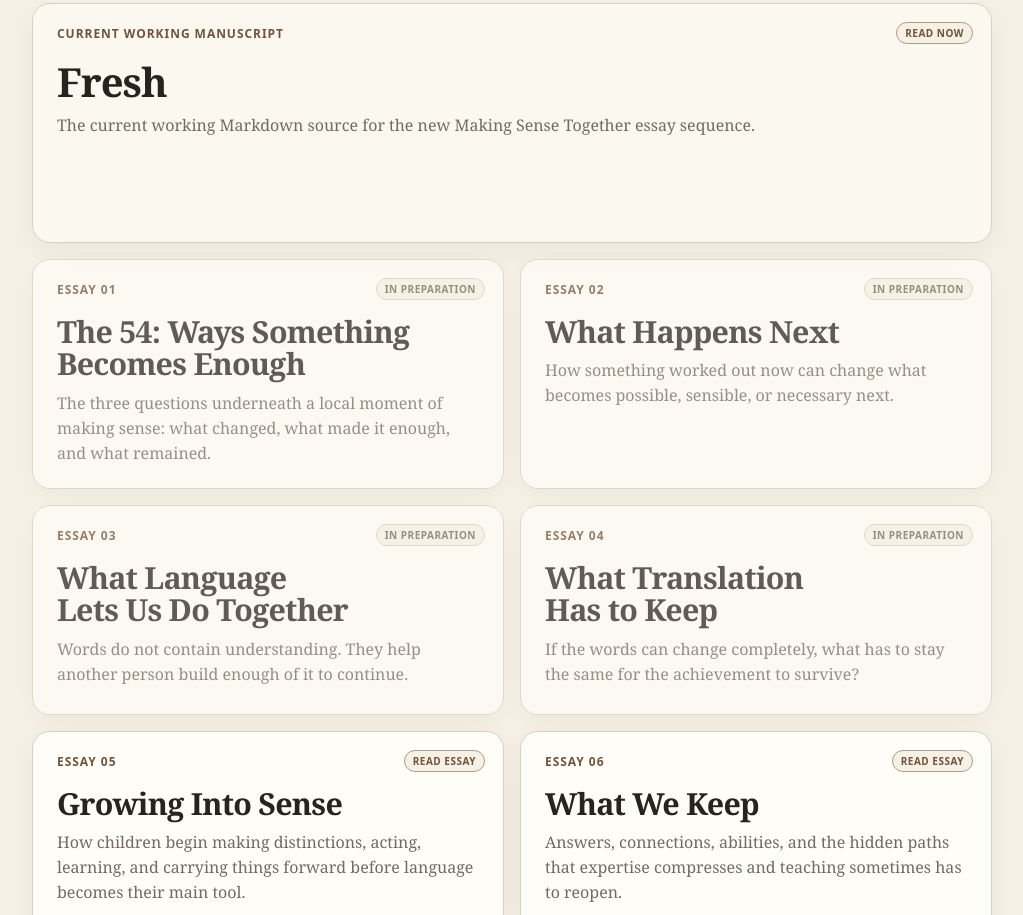
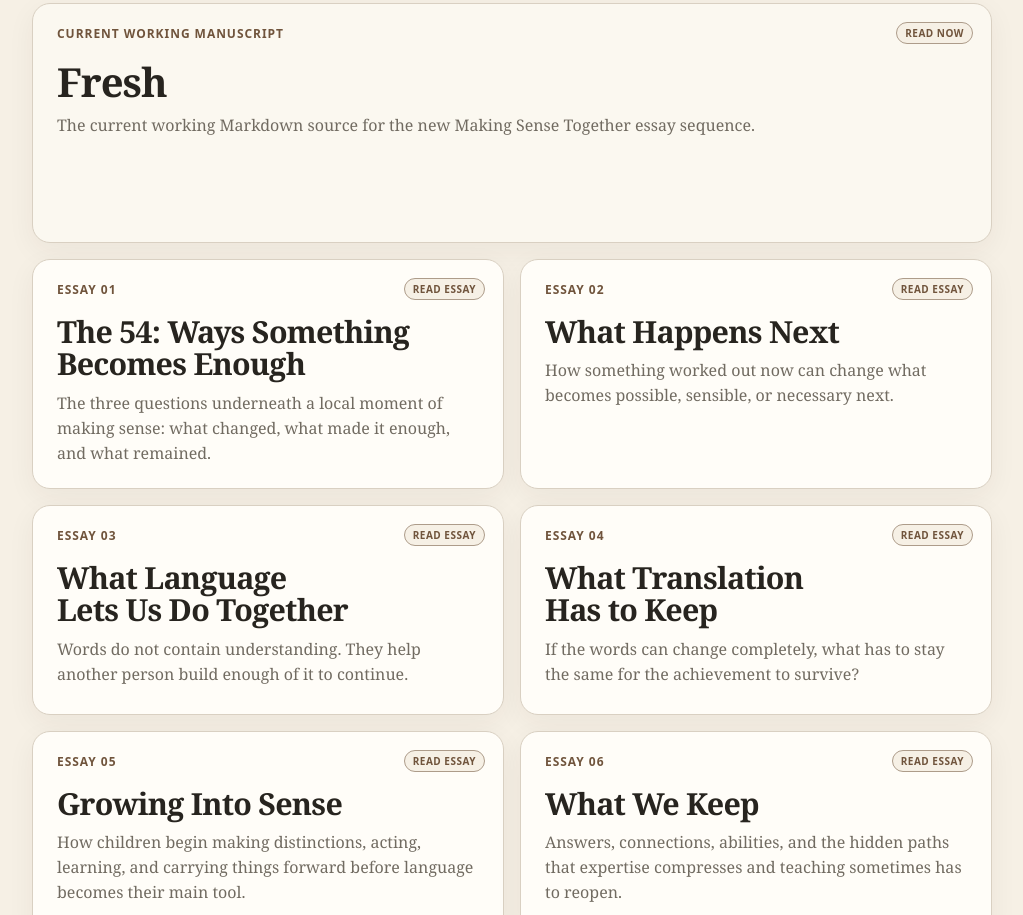
Before and after one commit to TitanicParker/TitanicParker.github.io, a plain HTML site: page making-sense-together/essays.html in a window 1280 px wide. Shown: the part 554-1469 px from the top of the page, without its empty margins (128-1151 px from the left). Drawn offline with Linux system fonts and the light colour scheme; no server answers.

Commit message:
Mirror essays.html from MST source

```diff
--- a/making-sense-together/essays.html
+++ b/making-sense-together/essays.html
@@ -87,23 +87,23 @@ h1{margin:0 0 18px;font-size:clamp(2.8rem,7vw,5.8rem);line-height:.94;letter-spa
       <h2>Fresh</h2>
       <p>The current working Markdown source for the new Making Sense Together essay sequence.</p>
     </a>
-    <a class="essay-card pending" data-file="essays/01-the-54-ways-something-becomes-enough.md" href="index.html?file=essays/01-the-54-ways-something-becomes-enough.md">
-      <span class="essay-num">Essay 01</span><span class="status">In preparation</span>
+    <a class="essay-card available" href="fresh.html#chapter-1-the-54-ways-something-becomes-enough-section">
+      <span class="essay-num">Essay 01</span><span class="status">Read essay</span>
       <h2>The 54: Ways Something Becomes Enough</h2>
       <p>The three questions underneath a local moment of making sense: what changed, what made it enough, and what remained.</p>
     </a>
-    <a class="essay-card pending" data-file="essays/02-what-happens-next.md" href="index.html?file=essays/02-what-happens-next.md">
-      <span class="essay-num">Essay 02</span><span class="status">In preparation</span>
+    <a class="essay-card available" href="fresh.html#chapter-2-what-happens-next-section">
+      <span class="essay-num">Essay 02</span><span class="status">Read essay</span>
       <h2>What Happens Next</h2>
       <p>How something worked out now can change what becomes possible, sensible, or necessary next.</p>
     </a>
-    <a class="essay-card pending" data-file="essays/03-what-language-lets-us-do-together.md" href="index.html?file=essays/03-what-language-lets-us-do-together.md">
-      <span class="essay-num">Essay 03</span><span class="status">In preparation</span>
+    <a class="essay-card available" href="fresh.html#chapter-3-what-language-lets-us-do-together-section">
+      <span class="essay-num">Essay 03</span><span class="status">Read essay</span>
       <h2>What Language Lets Us Do Together</h2>
       <p>Words do not contain understanding. They help another person build enough of it to continue.</p>
     </a>
-    <a class="essay-card pending" data-file="essays/04-what-translation-has-to-keep.md" href="index.html?file=essays/04-what-translation-has-to-keep.md">
-      <span class="essay-num">Essay 04</span><span class="status">In preparation</span>
+    <a class="essay-card available" href="fresh.html#chapter-4-what-translation-has-to-keep-section">
+      <span class="essay-num">Essay 04</span><span class="status">Read essay</span>
       <h2>What Translation Has to Keep</h2>
       <p>If the words can change completely, what has to stay the same for the achievement to survive?</p>
     </a>
@@ -137,7 +137,7 @@ h1{margin:0 0 18px;font-size:clamp(2.8rem,7vw,5.8rem);line-height:.94;letter-spa
       <h2>Designing for Enough</h2>
       <p>What changes when the recurring structure of making sense becomes something we can inspect, measure, and deliberately shape.</p>
     </a>
-    <a class="essay-card available final-card" href="fresh.html#chapter-11-what-we-were-looking-at-all-along-section">
+    <a class="essay-card  final-card available" href="fresh.html#chapter-11-what-we-were-looking-at-all-along-section">
       <span class="essay-num">Essay 11 · Integrated overview</span><span class="status">Read essay</span>
       <h2>What We Were Looking At All Along</h2>
       <p>The whole architecture in one view: something is open, something changes, it becomes enough, something remains, and what remains changes the future until the conditions no longer hold and we need to look again.</p>
```
